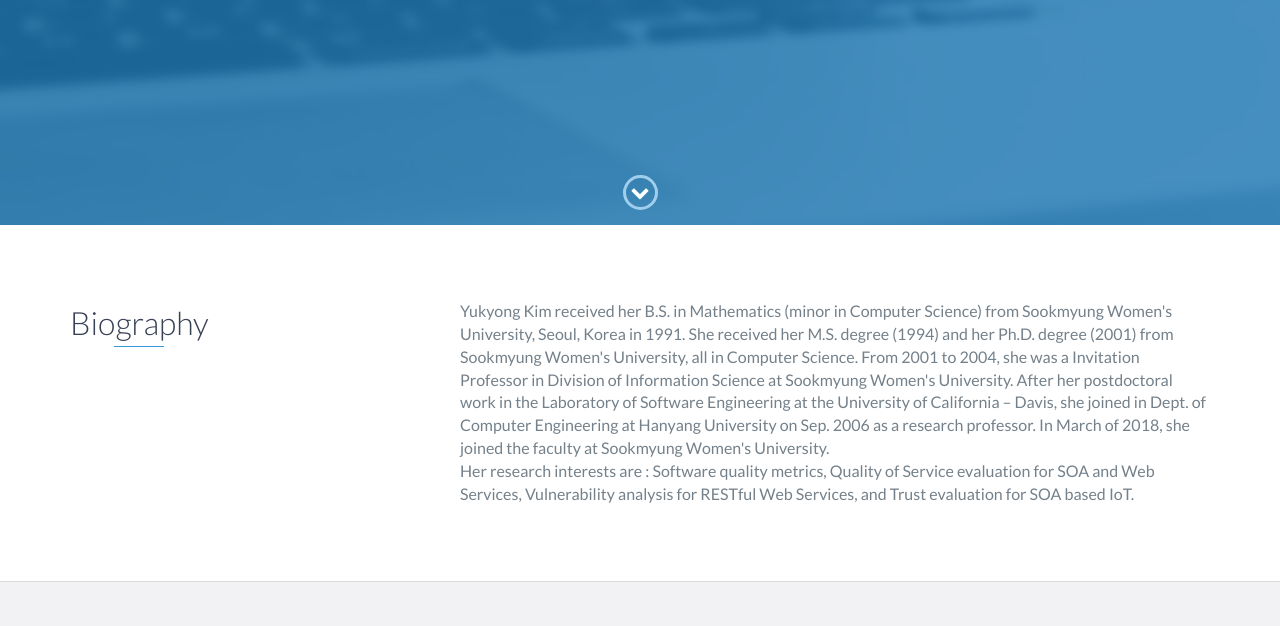
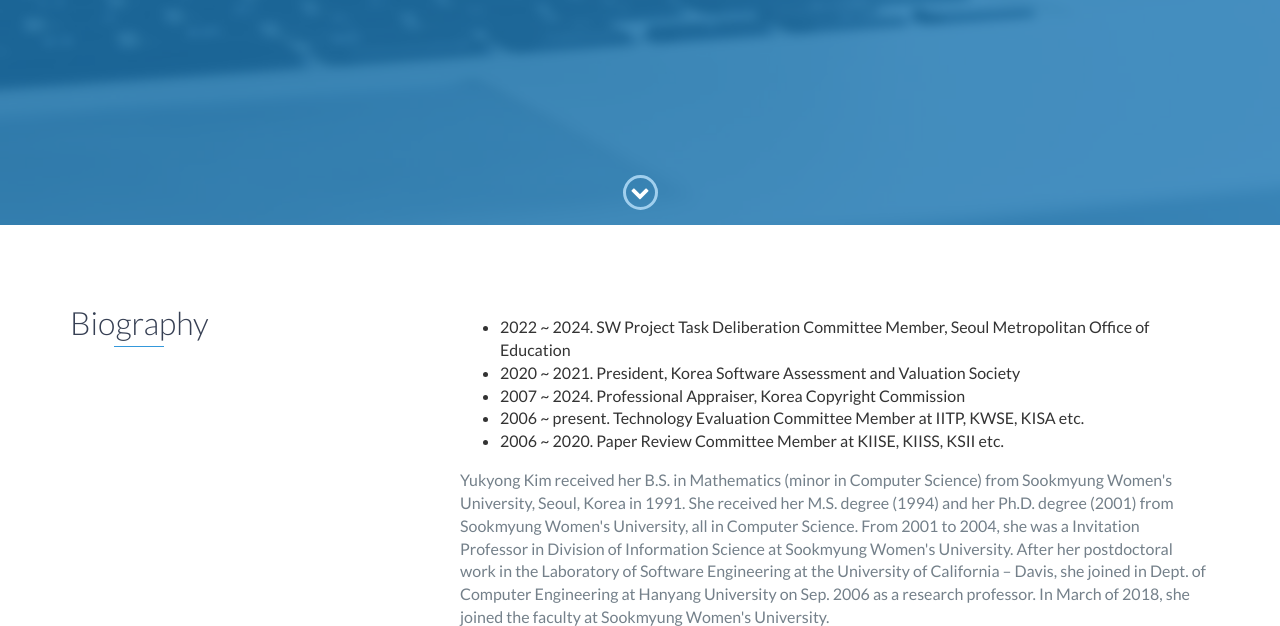
Before and after one commit to Yukyong-Kim/yukyong-kim.github.io, a website: page index.html in a window 1280 px wide. Shown: the part 575-1201 px from the top of the page. Drawn offline with nearby package versions, Linux system fonts and the light colour scheme.

Commit message:
Update index.html

```diff
--- a/index.html
+++ b/index.html
@@ -66,6 +66,15 @@
                     <h2 class="heading">Biography</h2>
                 </div>
                 <div class="col-md-8">
+		    <p>
+		        <ul>
+				<li> 2022 ~ 2024. SW Project Task Deliberation Committee Member, Seoul Metropolitan Office of Education </li>
+				<li> 2020 ~ 2021. President, Korea Software Assessment and Valuation Society </li>
+				<li> 2007 ~ 2024. Professional Appraiser, Korea Copyright Commission </li>
+				<li> 2006 ~ present. Technology Evaluation Committee Member at IITP, KWSE, KISA etc.  </li>
+				<li> 2006 ~ 2020. Paper Review Committee Member at KIISE, KIISS, KSII etc.  </li>
+			</ul>
+		    </p>
                     <p>
                        Yukyong Kim received her B.S. in Mathematics (minor in Computer Science) from Sookmyung Women's University, Seoul, Korea in 1991. She received her M.S. degree (1994) and her Ph.D. degree (2001) from Sookmyung Women's University, all in Computer Science. From 2001 to 2004, she was a Invitation Professor in Division of Information Science at Sookmyung Women's University. After her postdoctoral work in the Laboratory of Software Engineering at the University of California – Davis, she joined in Dept. of Computer Engineering at Hanyang University on Sep. 2006 as a research professor. In March of 2018, she joined the faculty at Sookmyung Women's University.
 		    </p>
```
